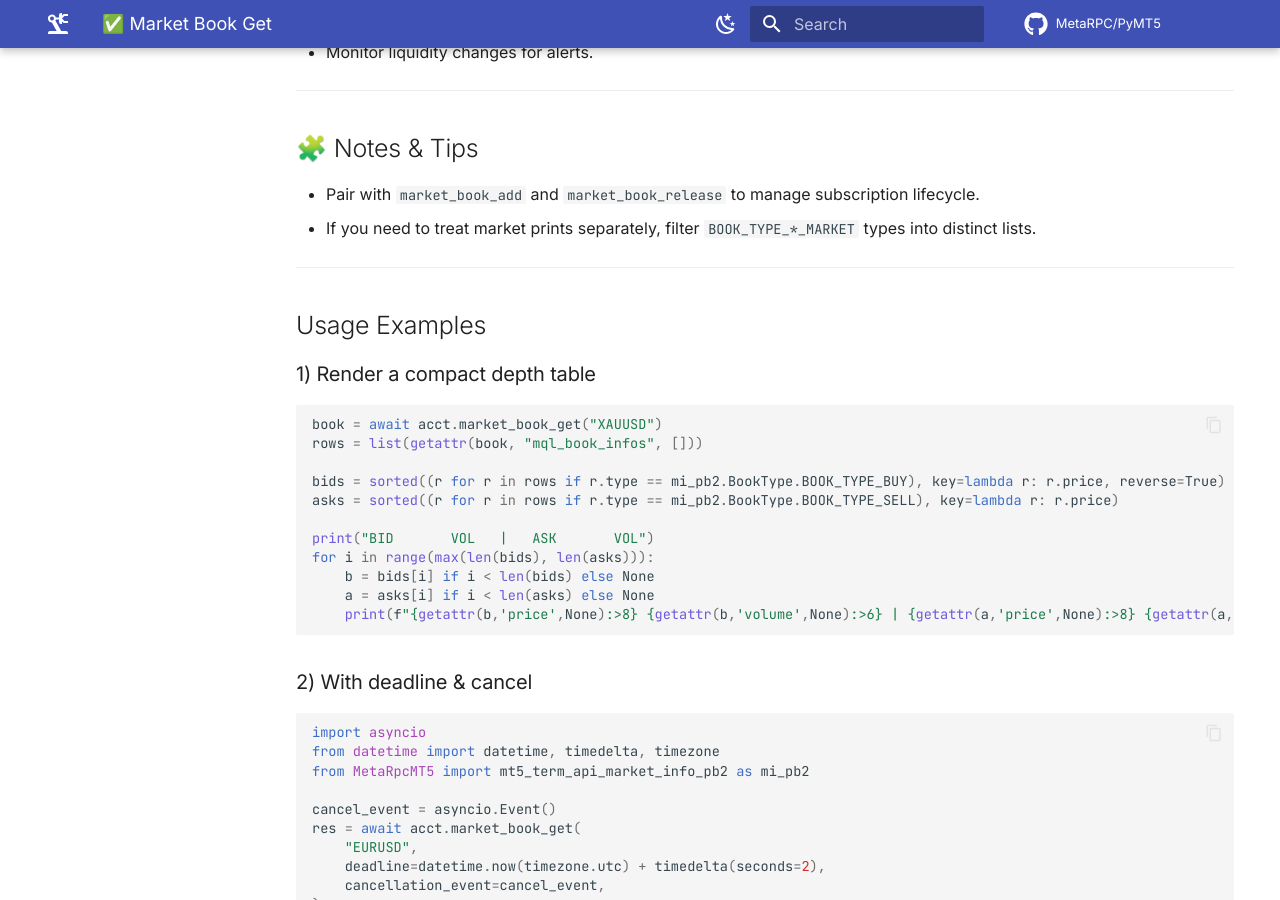
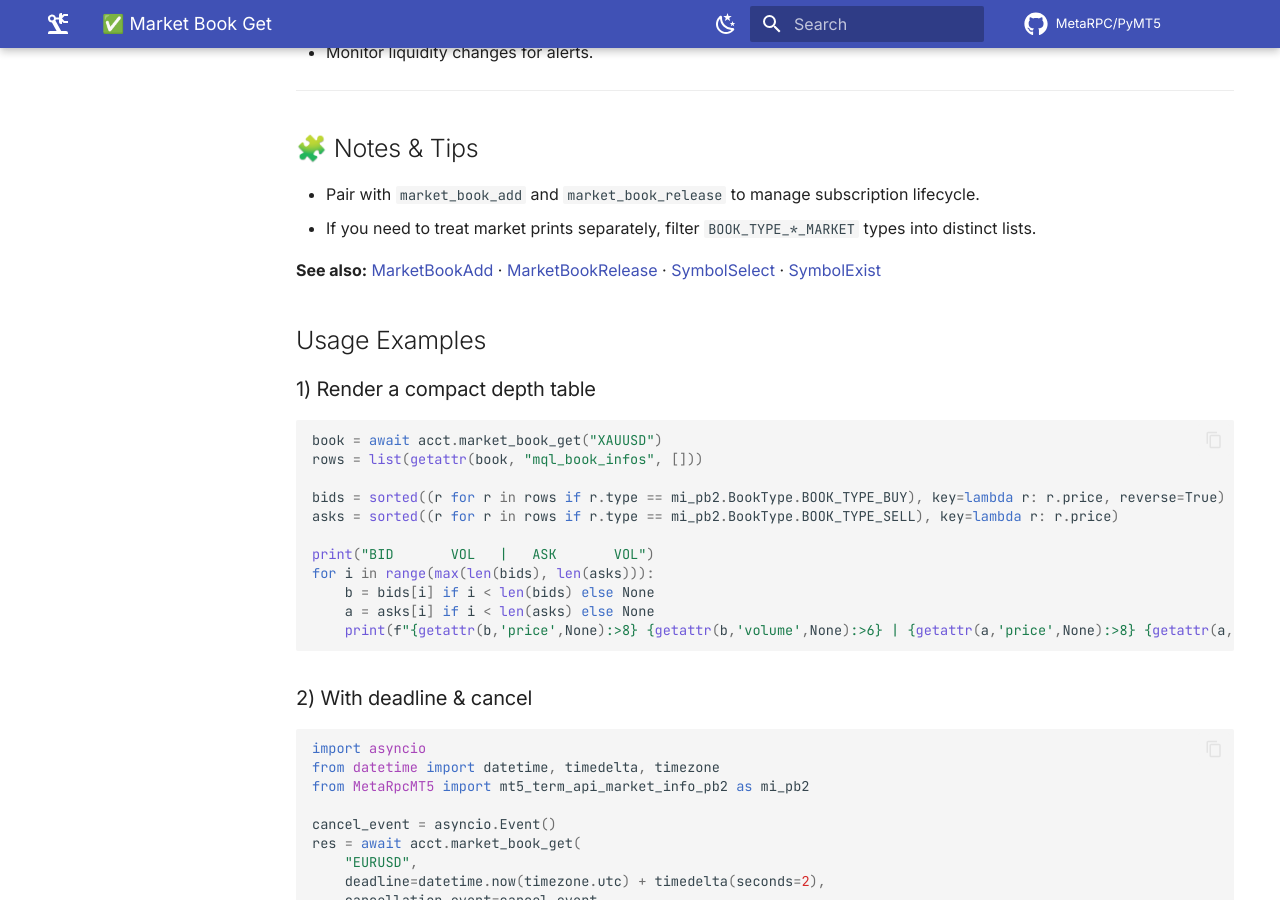
Before and after one commit to MetaRPC/PyMT5, an MkDocs documentation site: the page built from docs/MT5Account/Symbols_and_Market/market_book_get.md, in a window 1280 px wide and 900 px high, scrolled down 2869 px. Built offline with MkDocs 1.6.1 and Material for MkDocs 9.7.7, drawn with Linux system fonts in a browser that asks for light colours; comment, search, counter and statistics services are not loaded.

Commit message:
Update market_book_get.md

```diff
--- a/docs/MT5Account/Symbols_and_Market/market_book_get.md
+++ b/docs/MT5Account/Symbols_and_Market/market_book_get.md
@@ -117,7 +117,8 @@ async def market_book_get(
 * Pair with `market_book_add` and `market_book_release` to manage subscription lifecycle.
 * If you need to treat market prints separately, filter `BOOK_TYPE_*_MARKET` types into distinct lists.
 
----
+**See also:** [MarketBookAdd](./market_book_add.md) · [MarketBookRelease](./market_book_release.md) · [SymbolSelect](./symbol_select.md) · [SymbolExist](./symbol_exist.md)
+
 
 ## Usage Examples
 
```
